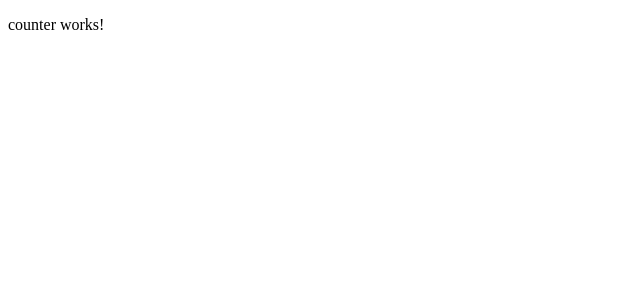
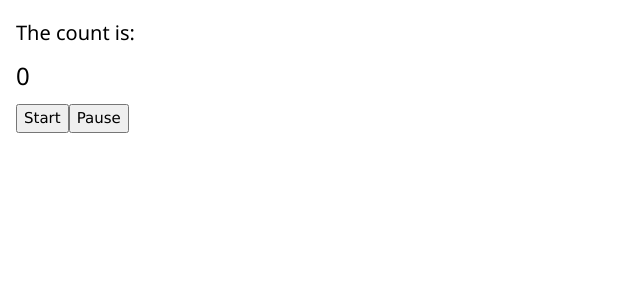
Before and after one commit to TusharRajGupt/angular-demo, an Angular app in the folder session-1/intro/: page / in a window 1280 px wide. Shown: the top 300 px of the page, without its empty margins (0-640 px from the left). Built offline with nearby package versions, Linux system fonts and the light colour scheme.

Commit message:
counter example

```diff
--- a/session-1/intro/src/app/counter/counter.component.html
+++ b/session-1/intro/src/app/counter/counter.component.html
@@ -1 +1,6 @@
-<p>counter works!</p>
+<div class="w3-container w3-padding">
+    <h4>The count is:</h4>
+    <h3>{{mark}}</h3>
+    <button (click)="onStart()">Start</button>
+    <button (click)="onPause()">Pause</button>
+</div>
--- a/session-1/intro/src/app/counter/counter.component.ts
+++ b/session-1/intro/src/app/counter/counter.component.ts
@@ -7,9 +7,25 @@ import { Component, OnInit } from '@angular/core';
 })
 export class CounterComponent implements OnInit {
 
+  mark: number;
+  timer: any;
+
   constructor() { }
 
   ngOnInit() {
+    this.mark = 0;
+  }
+
+  onStart() {
+    this.timer = setInterval(this.increment, 1000);
+  }
+
+  onPause() {
+    clearInterval(this.timer)
+  }
+
+  increment = () => {
+    this.mark++
   }
 
 }
--- a/session-1/intro/src/index.html
+++ b/session-1/intro/src/index.html
@@ -6,6 +6,7 @@
   <base href="/">
   <meta name="viewport" content="width=device-width, initial-scale=1">
   <link rel="icon" type="image/x-icon" href="favicon.ico">
+  <link rel="stylesheet" href="https://www.w3schools.com/w3css/4/w3.css">
 </head>
 <body>
   <app-root></app-root>
```
